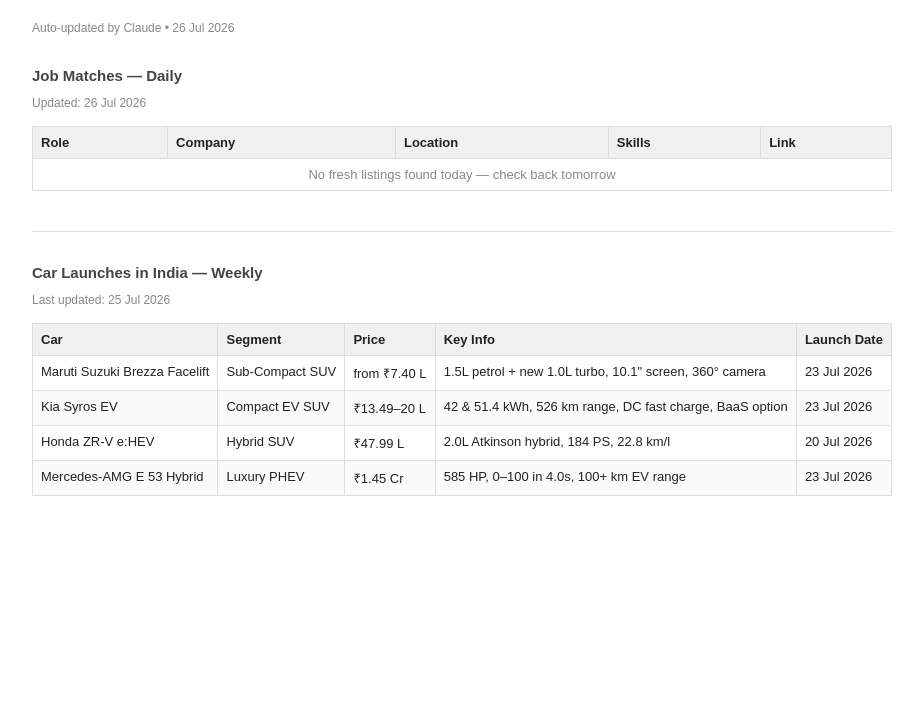
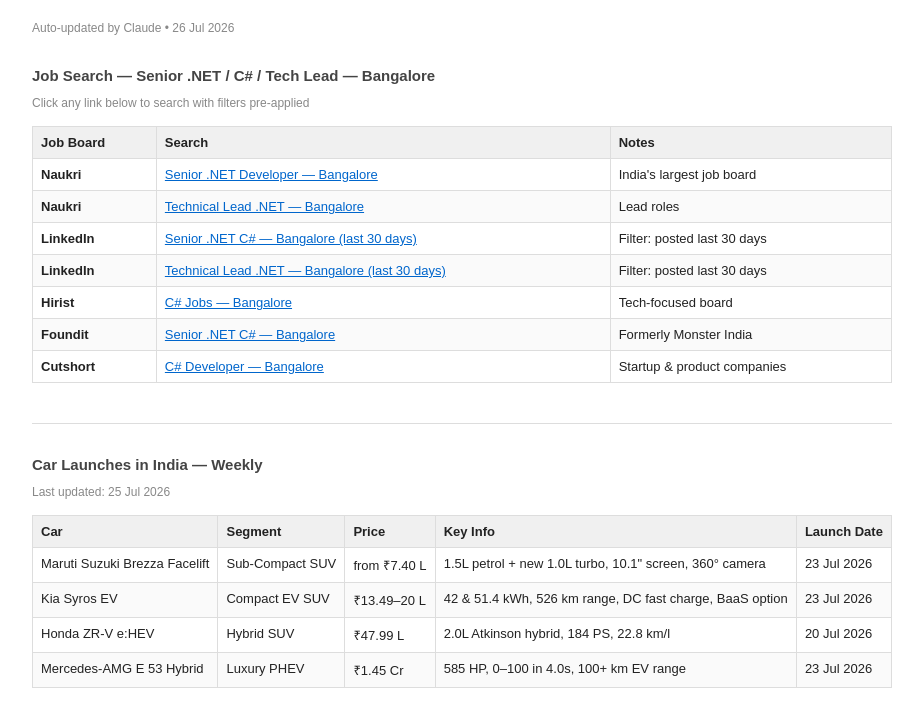
Before and after one commit to sreenivasr21/dashboard, a plain HTML site: page index.html in a window 1280 px wide. Shown: the part 76-802 px from the top of the page, without its empty margins (178-1101 px from the left). Drawn offline with Linux system fonts and the light colour scheme.

Commit message:
Replace job table with smart search links

```diff
--- a/index.html
+++ b/index.html
@@ -24,18 +24,50 @@
 <div class="meta">Auto-updated by Claude &bull; <span id="today"></span></div>
 
 <div class="section">
-  <h2>Job Matches &mdash; Daily</h2>
-  <div class="meta" id="jobs-ts">Updated: 26 Jul 2026</div>
-  <div id="jobs-table">
-    <table>
-      <thead>
-        <tr><th>Role</th><th>Company</th><th>Location</th><th>Skills</th><th>Link</th></tr>
-      </thead>
-      <tbody id="jobs-body">
-<tr><td colspan="5" style="text-align:center;color:#888">No fresh listings found today — check back tomorrow</td></tr>
-</tbody>
-    </table>
-  </div>
+  <h2>Job Search &mdash; Senior .NET / C# / Tech Lead &mdash; Bangalore</h2>
+  <div class="meta">Click any link below to search with filters pre-applied</div>
+  <table>
+    <thead>
+      <tr><th>Job Board</th><th>Search</th><th>Notes</th></tr>
+    </thead>
+    <tbody>
+      <tr>
+        <td><strong>Naukri</strong></td>
+        <td><a href="https://www.naukri.com/senior-net-developer-jobs-in-bangalore" target="_blank">Senior .NET Developer — Bangalore</a></td>
+        <td>India's largest job board</td>
+      </tr>
+      <tr>
+        <td><strong>Naukri</strong></td>
+        <td><a href="https://www.naukri.com/technical-lead-net-jobs-in-bangalore" target="_blank">Technical Lead .NET — Bangalore</a></td>
+        <td>Lead roles</td>
+      </tr>
+      <tr>
+        <td><strong>LinkedIn</strong></td>
+        <td><a href="https://www.linkedin.com/jobs/search/?keywords=senior%20.NET%20C%23%20developer&location=Bangalore%2C%20Karnataka%2C%20India&f_TPR=r2592000" target="_blank">Senior .NET C# — Bangalore (last 30 days)</a></td>
+        <td>Filter: posted last 30 days</td>
+      </tr>
+      <tr>
+        <td><strong>LinkedIn</strong></td>
+        <td><a href="https://www.linkedin.com/jobs/search/?keywords=technical%20lead%20dotnet%20C%23&location=Bangalore%2C%20Karnataka%2C%20India&f_TPR=r2592000" target="_blank">Technical Lead .NET — Bangalore (last 30 days)</a></td>
+        <td>Filter: posted last 30 days</td>
+      </tr>
+      <tr>
+        <td><strong>Hirist</strong></td>
+        <td><a href="https://hirist.tech/it-jobs/csharp-jobs-in-bangalore" target="_blank">C# Jobs — Bangalore</a></td>
+        <td>Tech-focused board</td>
+      </tr>
+      <tr>
+        <td><strong>Foundit</strong></td>
+        <td><a href="https://www.foundit.in/search?query=senior+net+csharp+developer&location=Bangalore" target="_blank">Senior .NET C# — Bangalore</a></td>
+        <td>Formerly Monster India</td>
+      </tr>
+      <tr>
+        <td><strong>Cutshort</strong></td>
+        <td><a href="https://cutshort.io/jobs/csharp-bangalore" target="_blank">C# Developer — Bangalore</a></td>
+        <td>Startup &amp; product companies</td>
+      </tr>
+    </tbody>
+  </table>
 </div>
 
 <hr />
```
